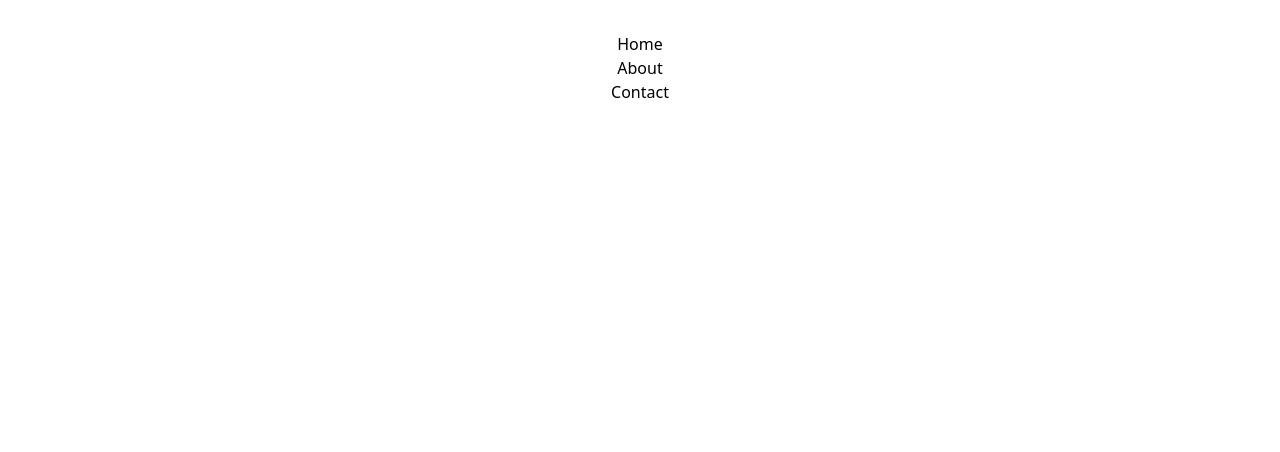
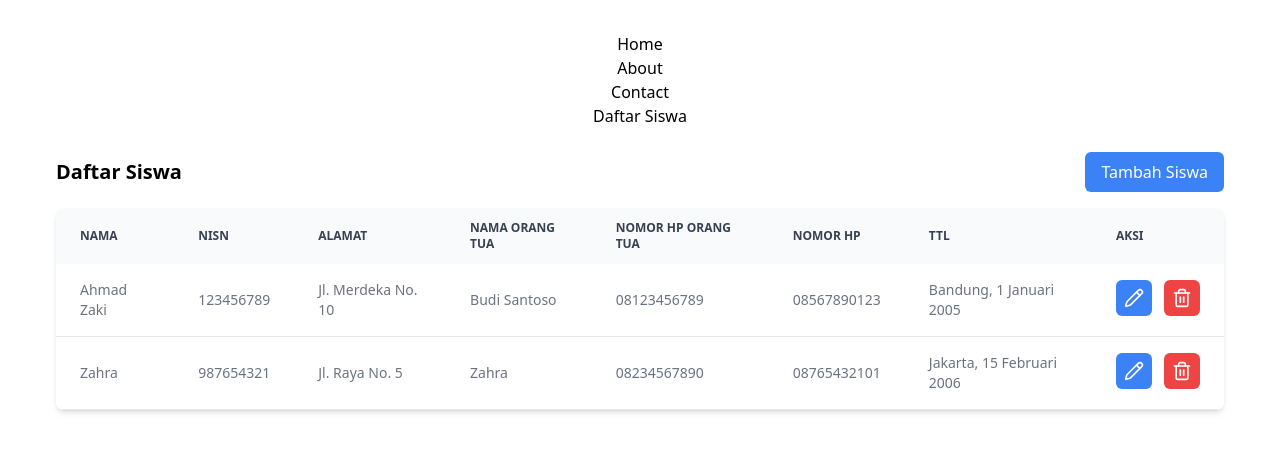
Before and after one commit to projectbinusa/portofoliomranggen-client, a React (Vite) app: page /siswa in a window 1280 px wide. Before the commit this address had no page. Shown: the top 452 px of the page. Built offline with nearby package versions, Linux system fonts and the light colour scheme.

Commit message:
menambahkan page siswa

```diff
--- a/src/App.jsx
+++ b/src/App.jsx
@@ -1,8 +1,8 @@
 import { BrowserRouter as Router, Routes, Route, Link } from "react-router-dom";
-import { useState } from "react";
 import Home from "./page/Home";
 import About from "./page/About";
 import Contact from "./page/Contact";
+import PageSiswa from "./Siswa/PageSiswa"; // Update path sesuai folder Siswa
 import "./App.css";
 
 function App() {
@@ -19,12 +19,16 @@ function App() {
           <li>
             <Link to="/contact">Contact</Link>
           </li>
+          <li>
+            <Link to="/siswa">Daftar Siswa</Link> {/* Link ke PageSiswa */}
+          </li>
         </ul>
       </nav>
       <Routes>
         <Route path="/" element={<Home />} />
         <Route path="/about" element={<About />} />
         <Route path="/contact" element={<Contact />} />
+        <Route path="/siswa" element={<PageSiswa />} /> {/* Daftar siswa */}
       </Routes>
     </Router>
   );
--- /dev/null
+++ b/src/Siswa/PageSiswa.jsx
@@ -0,0 +1,171 @@
+import { useState } from "react";
+import Swal from "sweetalert2";
+import { Link } from "react-router-dom";
+import { useNavigate } from "react-router-dom";
+import { Pencil, Trash2 } from "lucide-react"; // Mengimpor ikon
+
+function PageSiswa() {
+  const [students, setStudents] = useState([
+    {
+      nama: "Ahmad Zaki",
+      nisn: "123456789",
+      alamat: "Jl. Merdeka No. 10",
+      namaOrangTua: "Budi Santoso",
+      nomerHpOrangTua: "08123456789",
+      nomerHp: "08567890123",
+      ttl: "Bandung, 1 Januari 2005",
+    },
+    {
+      nama: "Zahra",
+      nisn: "987654321",
+      alamat: "Jl. Raya No. 5",
+      namaOrangTua: "Zahra",
+      nomerHpOrangTua: "08234567890",
+      nomerHp: "08765432101",
+      ttl: "Jakarta, 15 Februari 2006",
+    },
+  ]);
+
+  const [newStudent, setNewStudent] = useState({
+    nama: "",
+    nisn: "",
+    alamat: "",
+    namaOrangTua: "",
+    nomerHpOrangTua: "",
+    nomerHp: "",
+    ttl: "",
+  });
+
+  const navigate = useNavigate();
+
+  const handleInputChange = (e) => {
+    const { name, value } = e.target;
+    setNewStudent((prev) => ({ ...prev, [name]: value }));
+  };
+
+  const handleAddStudent = () => {
+    if (
+      !newStudent.nama ||
+      !newStudent.nisn ||
+      !newStudent.alamat ||
+      !newStudent.namaOrangTua ||
+      !newStudent.nomerHpOrangTua ||
+      !newStudent.nomerHp ||
+      !newStudent.ttl
+    ) {
+      Swal.fire({ icon: "warning", title: "Semua data harus diisi!" });
+      return;
+    }
+
+    // Menambahkan siswa baru ke dalam daftar students
+    setStudents([...students, newStudent]);
+
+    // Reset form input setelah menambahkan data
+    setNewStudent({
+      nama: "",
+      nisn: "",
+      alamat: "",
+      namaOrangTua: "",
+      nomerHpOrangTua: "",
+      nomerHp: "",
+      ttl: "",
+    });
+
+    // Redirect ke halaman daftar siswa setelah data ditambahkan
+    navigate("/siswa");
+  };
+
+  const handleDeleteStudent = (index) => {
+    Swal.fire({
+      title: "Anda yakin?",
+      text: "Data ini akan dihapus secara permanen!",
+      icon: "warning",
+      showCancelButton: true,
+      confirmButtonText: "Hapus",
+      cancelButtonText: "Batal",
+    }).then((result) => {
+      if (result.isConfirmed) {
+        setStudents(students.filter((_, i) => i !== index));
+        Swal.fire({
+          icon: "success",
+          title: "Data berhasil dihapus!",
+          timer: 1500,
+          showConfirmButton: false,
+        });
+      }
+    });
+  };
+
+  return (
+    <div className="p-6">
+      <div className="flex justify-between items-center mb-4">
+        <h1 className="text-xl font-semibold">Daftar Siswa</h1>
+        <Link
+          to="/tambah-siswa"
+          className="bg-blue-500 text-white px-4 py-2 rounded-md hover:bg-blue-600 transition"
+        >
+          Tambah Siswa
+        </Link>
+      </div>
+
+      <div className="relative overflow-x-auto shadow-md sm:rounded-lg">
+        <table className="w-full text-sm text-left text-gray-500 dark:text-gray-400">
+          <thead className="text-xs text-gray-700 uppercase bg-gray-50 dark:bg-gray-700 dark:text-gray-400">
+            <tr>
+              <th className="px-6 py-3">Nama</th>
+              <th className="px-6 py-3">NISN</th>
+              <th className="px-6 py-3">Alamat</th>
+              <th className="px-6 py-3">Nama Orang Tua</th>
+              <th className="px-6 py-3">Nomor HP Orang Tua</th>
+              <th className="px-6 py-3">Nomor HP</th>
+              <th className="px-6 py-3">TTL</th>
+              <th className="px-6 py-3">Aksi</th>
+            </tr>
+          </thead>
+          <tbody>
+            {students.length > 0 ? (
+              students.map((student, index) => (
+                <tr
+                  key={index}
+                  className="bg-white border-b dark:bg-gray-800 dark:border-gray-700 hover:bg-gray-50 dark:hover:bg-gray-600"
+                >
+                  <td className="px-6 py-4">{student.nama}</td>
+                  <td className="px-6 py-4">{student.nisn}</td>
+                  <td className="px-6 py-4">{student.alamat}</td>
+                  <td className="px-6 py-4">{student.namaOrangTua}</td>
+                  <td className="px-6 py-4">{student.nomerHpOrangTua}</td>
+                  <td className="px-6 py-4">{student.nomerHp}</td>
+                  <td className="px-6 py-4">{student.ttl}</td>
+                  <td className="px-6 py-4 flex gap-3">
+                    {/* Tombol Edit dengan background biru */}
+                    <Link
+                      to={`/EditStudent/${index}`}
+                      className="bg-blue-500 text-white p-2 rounded-md hover:bg-blue-600 transition"
+                    >
+                      <Pencil size={20} />
+                    </Link>
+                    {/* Tombol Hapus dengan background merah */}
+                    <button
+                      onClick={() => handleDeleteStudent(index)}
+                      className="bg-red-500 text-white p-2 rounded-md hover:bg-red-600 transition"
+                    >
+                      <Trash2 size={20} />
+                    </button>
+                  </td>
+                </tr>
+              ))
+            ) : (
+              <tr>
+                <td colSpan="8" className="px-6 py-4 text-center">
+                  Data siswa tidak ditemukan
+                </td>
+              </tr>
+            )}
+          </tbody>
+        </table>
+      </div>
+    </div>
+  );
+}
+
+export default PageSiswa;
```
Also changed, not shown: package.json (+5 -2 lines), 1 other file (tests, documents, lock files or other folders).
